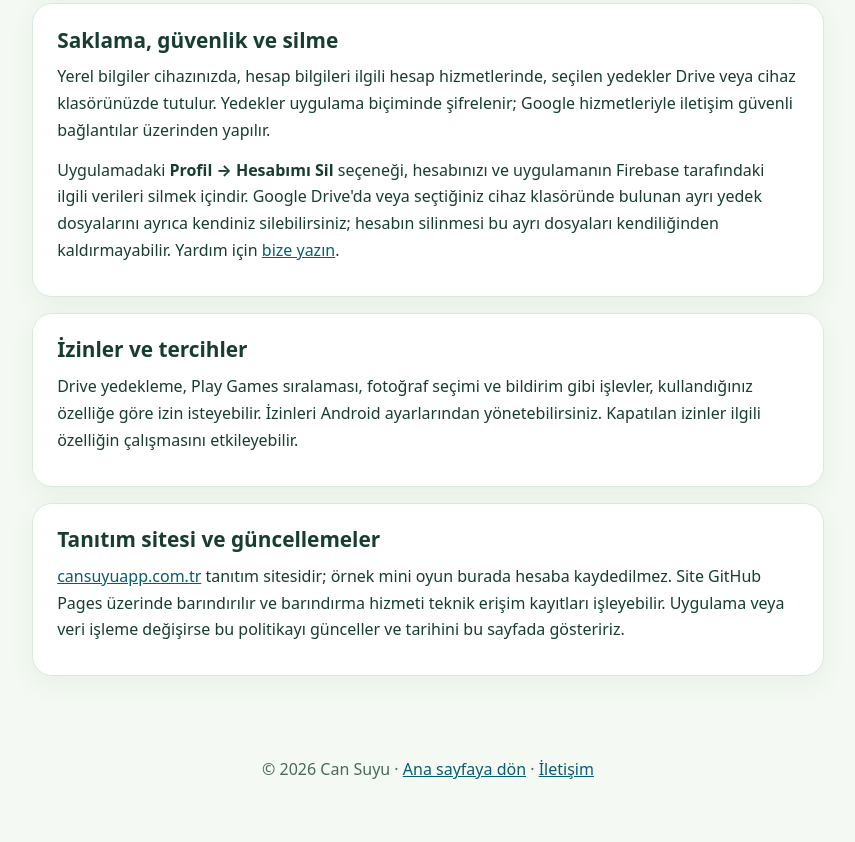
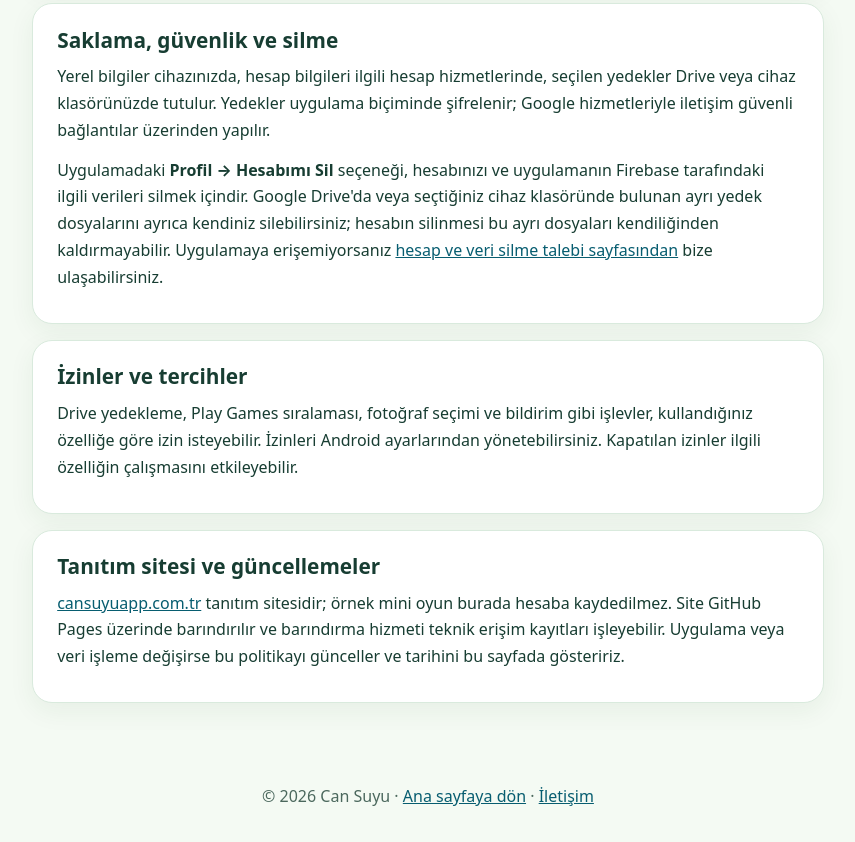
Before and after one commit to cansuyuapp/cansuyu-web, a website: page gizlilik.html in a window 1280 px wide. Shown: the part 1209-2051 px from the top of the page, without its empty margins (212-1067 px from the left). Before the commit the page ends 2024 px from the top, so only its background shows below. Drawn offline with Linux system fonts and the light colour scheme.

Commit message:
Link account deletion request from privacy policy

```diff
--- a/gizlilik.html
+++ b/gizlilik.html
@@ -22,7 +22,7 @@
 <li><strong>Cihaz izinleri:</strong> Hatırlatmalar için bildirim ve alarm erişimi; odak oturumunda rahatsız etmeme ayarı ve arama durumunu algılamak için ilgili Android izinleri kullanılabilir. Telefon görüşmelerinin içeriği ve arama geçmişi alınmaz.</li>
 </ul></section>
 <section><h2>Kullanım amacı ve hizmet sağlayıcıları</h2><p>Bu bilgiler hesap girişi, plan ve çalışma geçmişinin gösterimi, puanların hesaplanması, hatırlatmalar, kullanıcı tarafından seçilen yedekleme ve geri yükleme ile isteğe bağlı sıralamalar için kullanılır. Kimlik doğrulama ve eski hesap verilerinin yönetiminde Google Firebase; seçilen yedeklemede Google Drive; sıralamalarda Google Play Games kullanılır. Bu hizmetler işleyiş ve güvenlik için teknik tanımlayıcılar ile bağlantı bilgilerini de işleyebilir. Kullanıcı verileri reklamverenlere satılmak amacıyla paylaşılmaz.</p></section>
-<section><h2>Saklama, güvenlik ve silme</h2><p>Yerel bilgiler cihazınızda, hesap bilgileri ilgili hesap hizmetlerinde, seçilen yedekler Drive veya cihaz klasörünüzde tutulur. Yedekler uygulama biçiminde şifrelenir; Google hizmetleriyle iletişim güvenli bağlantılar üzerinden yapılır.</p><p>Uygulamadaki <strong>Profil → Hesabımı Sil</strong> seçeneği, hesabınızı ve uygulamanın Firebase tarafındaki ilgili verileri silmek içindir. Google Drive'da veya seçtiğiniz cihaz klasöründe bulunan ayrı yedek dosyalarını ayrıca kendiniz silebilirsiniz; hesabın silinmesi bu ayrı dosyaları kendiliğinden kaldırmayabilir. Yardım için <a href="mailto:cansuyuapp@gmail.com">bize yazın</a>.</p></section>
+<section><h2>Saklama, güvenlik ve silme</h2><p>Yerel bilgiler cihazınızda, hesap bilgileri ilgili hesap hizmetlerinde, seçilen yedekler Drive veya cihaz klasörünüzde tutulur. Yedekler uygulama biçiminde şifrelenir; Google hizmetleriyle iletişim güvenli bağlantılar üzerinden yapılır.</p><p>Uygulamadaki <strong>Profil → Hesabımı Sil</strong> seçeneği, hesabınızı ve uygulamanın Firebase tarafındaki ilgili verileri silmek içindir. Google Drive'da veya seçtiğiniz cihaz klasöründe bulunan ayrı yedek dosyalarını ayrıca kendiniz silebilirsiniz; hesabın silinmesi bu ayrı dosyaları kendiliğinden kaldırmayabilir. Uygulamaya erişemiyorsanız <a href="./hesap-silme.html">hesap ve veri silme talebi sayfasından</a> bize ulaşabilirsiniz.</p></section>
 <section><h2>İzinler ve tercihler</h2><p>Drive yedekleme, Play Games sıralaması, fotoğraf seçimi ve bildirim gibi işlevler, kullandığınız özelliğe göre izin isteyebilir. İzinleri Android ayarlarından yönetebilirsiniz. Kapatılan izinler ilgili özelliğin çalışmasını etkileyebilir.</p></section>
 <section><h2>Tanıtım sitesi ve güncellemeler</h2><p><a href="https://cansuyuapp.com.tr/">cansuyuapp.com.tr</a> tanıtım sitesidir; örnek mini oyun burada hesaba kaydedilmez. Site GitHub Pages üzerinde barındırılır ve barındırma hizmeti teknik erişim kayıtları işleyebilir. Uygulama veya veri işleme değişirse bu politikayı günceller ve tarihini bu sayfada gösteririz.</p></section>
 </main><footer>© 2026 Can Suyu · <a href="/">Ana sayfaya dön</a> · <a href="mailto:cansuyuapp@gmail.com">İletişim</a></footer>
```
